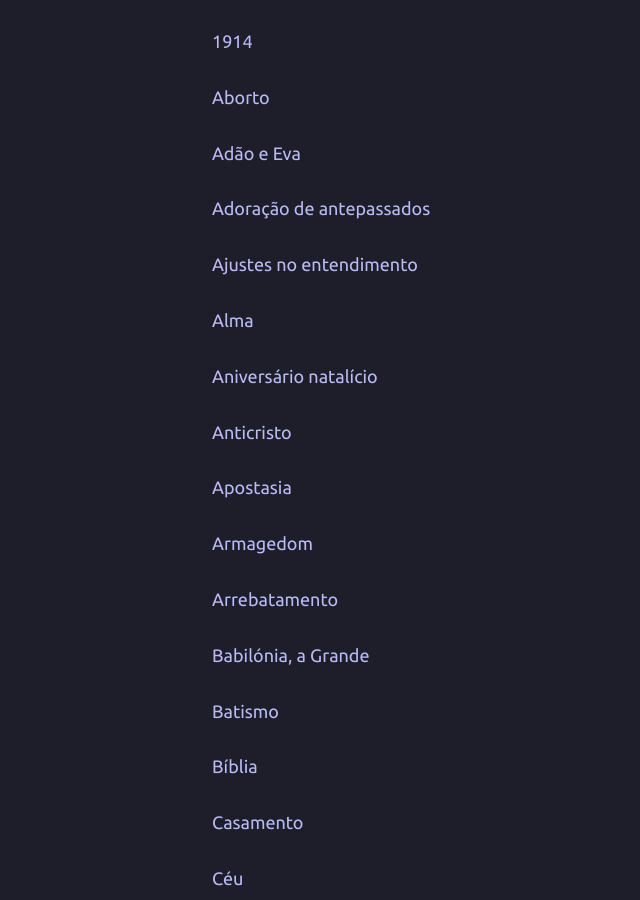
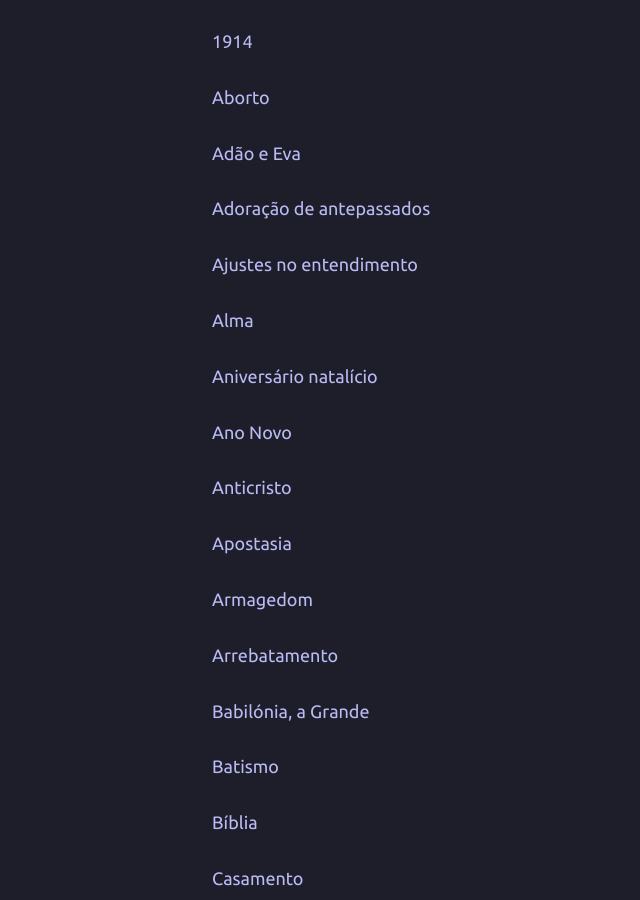
Before and after one commit to joaquim-capitao/jw, a Jekyll site: the page built from assuntos/index.md, in a window 1280 px wide and 900 px high. Shown: the whole window, without its empty margins (97-737 px from the left). Built offline with Jekyll 4.4.1, drawn with Linux system fonts in a browser that asks for light colours; our own code applies the rules of GitHub Pages for plain Markdown files.

Commit message:
Add link for 'Ano Novo' to index.md

```diff
--- a/assuntos/index.md
+++ b/assuntos/index.md
@@ -11,6 +11,8 @@
 [Alma](https://joaquim-capitao.github.io/jw/assuntos/alma)
 
 [Aniversário natalício](https://joaquim-capitao.github.io/jw/assuntos/aniversario-natalicio)
+
+[Ano Novo](https://joaquim-capitao.github.io/jw/assuntos/ano-novo)
 
 [Anticristo](https://joaquim-capitao.github.io/jw/assuntos/anticristo)
 
```
